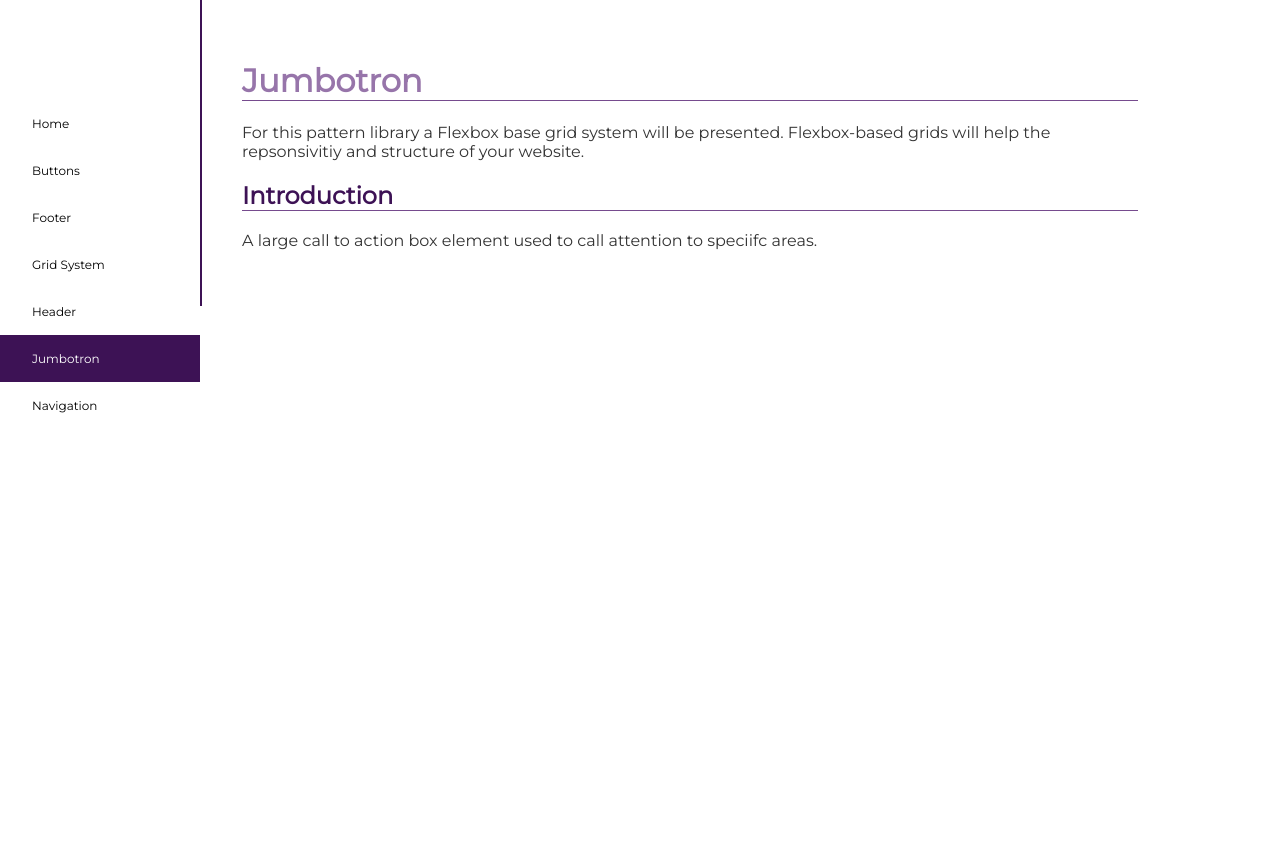
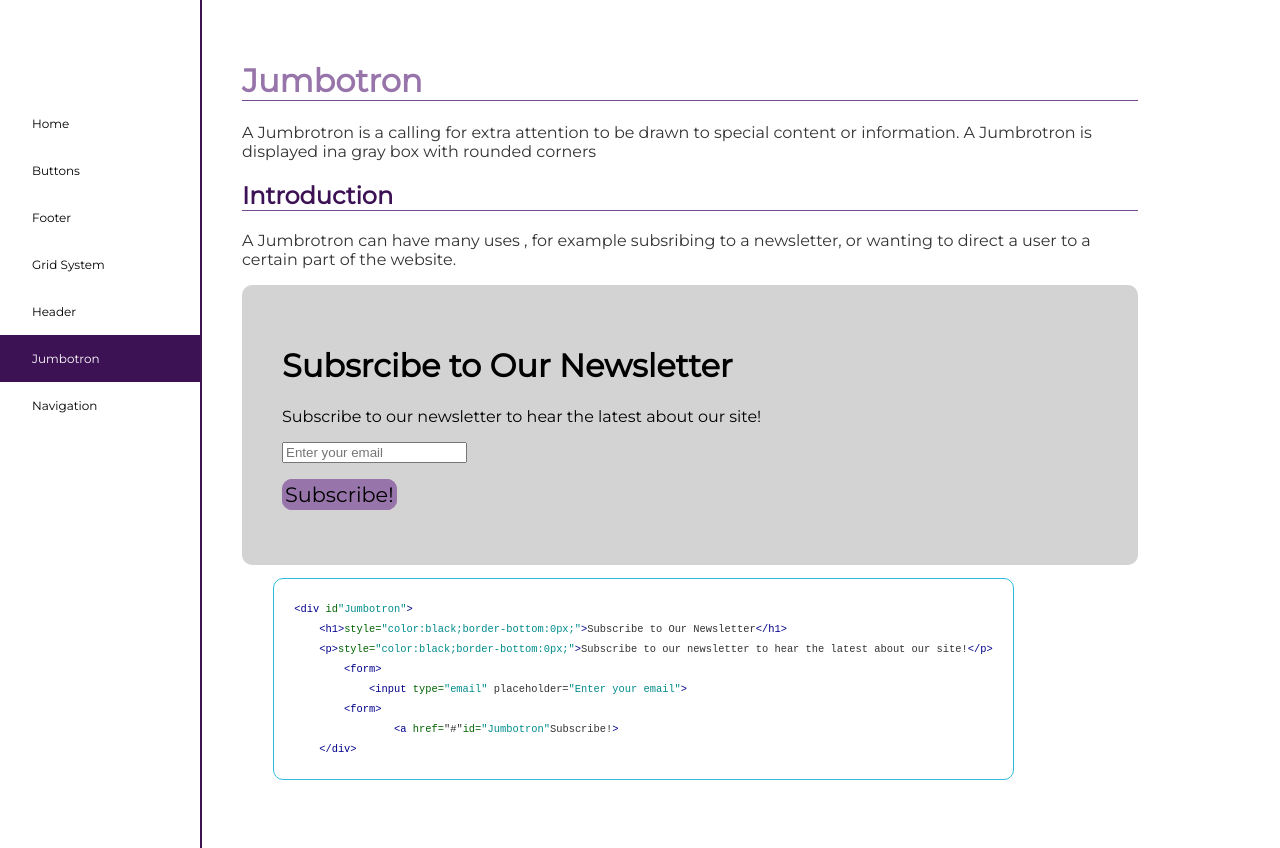
Before and after one commit to laurynplummer/PatternLibrary, a plain HTML site: page jumbotron.html in a window 1280 px wide. Before the commit the page ends 800 px from the top, so only its background shows below. Drawn offline with Linux system fonts and the light colour scheme.

Commit message:
Jumbrotron page finished

```diff
--- a/css/patternlibrary.css
+++ b/css/patternlibrary.css
@@ -953,3 +953,21 @@ i:hover {
     flex: 1;
     margin: 8px;
 }
+#Jumbotron {
+    background-color: lightgray;
+    height: 200px;
+    width: auto;
+    padding: 40px;
+    border-radius: 10px;
+
+}
+
+#Jumbobtn {
+    font-size: 1.3em;
+    border: 3px solid #9775AA;
+    background-color:#9775AA;
+    border-radius: 10px;
+    text-decoration:none;
+    height: 250px;
+    color: black;
+}
--- a/jumbotron.html
+++ b/jumbotron.html
@@ -25,11 +25,35 @@
 
         <main>
             <h1>Jumbotron</h1>
-            <p> For this pattern library a Flexbox base grid system will be presented.
-                Flexbox-based grids will help the repsonsivitiy and structure of your website. </p>
+            <p> A Jumbrotron is a calling for extra attention to be drawn to special content or information. A
+                Jumbrotron is displayed ina gray box with rounded corners </p>
 
             <h2>Introduction</h2>
-            <p> A large call to action box element used to call attention to speciifc areas.</p>
+            <p> A Jumbrotron can have many uses , for example subsribing to a newsletter, or wanting to direct a user to
+                a certain part of the website.</p>
+
+            <div id="Jumbotron">
+                <h1 style="color:black; border-bottom: 0px"> Subsrcibe to Our Newsletter</h1>
+                <p style="color: black; border-bottom: 0px;"> Subscribe to our newsletter to hear the latest about our
+                    site!</p>
+
+                <form>
+                    <input type="email" placeholder="Enter your email">
+                </form>
+                <br>
+                <a href="#" id="Jumbobtn">Subscribe!</a>
+            </div>
+
+            <pre>
+    <code class="code-block"><span class="tag">&lt;div </span><span class="attribute">id</span><span class="value">"Jumbotron"</span><span class="tag">&gt;</span>
+    <span class="tag">&lt;h1&gt;</span><span class="attribute">style=</span><span class="value">"color:black;border-bottom:0px;"</span><span class="tag">&gt;</span>Subscribe to Our Newsletter<span class="tag">&lt;/h1&gt;</span>
+    <span class="tag">&lt;p&gt;</span><span class="attribute">style=</span><span class="value">"color:black;border-bottom:0px;"</span><span class="tag">&gt;</span>Subscribe to our newsletter to hear the latest about our site!<span class="tag">&lt;/p&gt;</span>
+        <span class="tag">&lt;form&gt;</span>
+            <span class="tag">&lt;input </span><span class="attribute">type=</span><span class="value">"email" </span><span class="attrib">placeholder=</span><span class="value">"Enter your email"</span><span class="tag">&gt;</span>
+        <span class="tag">&lt;form&gt;</span>
+                <span class="tag">&lt;a </span><span class="attribute">href=</span>"#"<span class="attribute">id=</span><span class="value">"Jumbotron"</span>Subscribe!</span><span class="tag">&gt;</span>
+    <span class="tag">&lt;/div&gt;</span></code>
+            </pre>
         </main>
     </div>
     <!--wrapper-->
```
